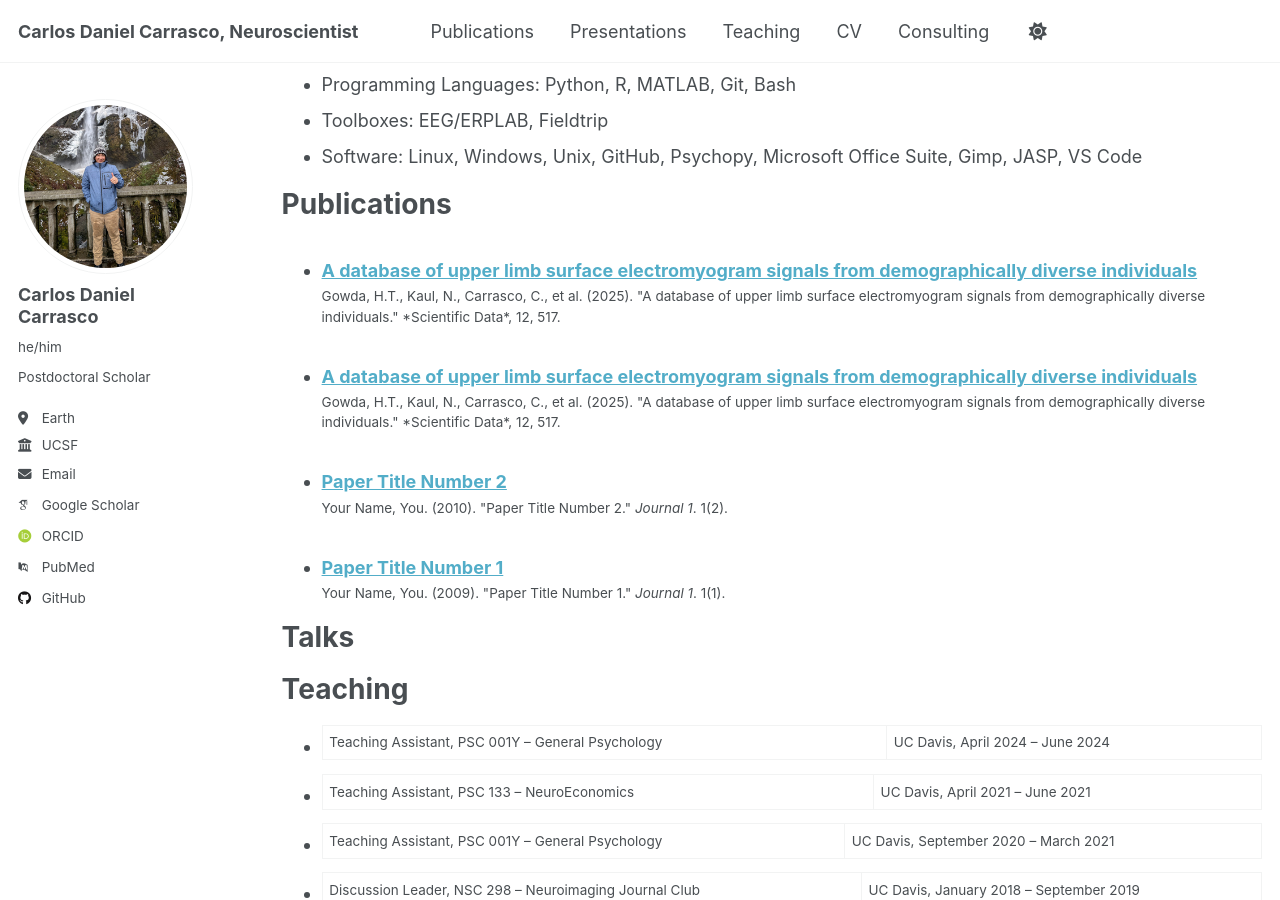
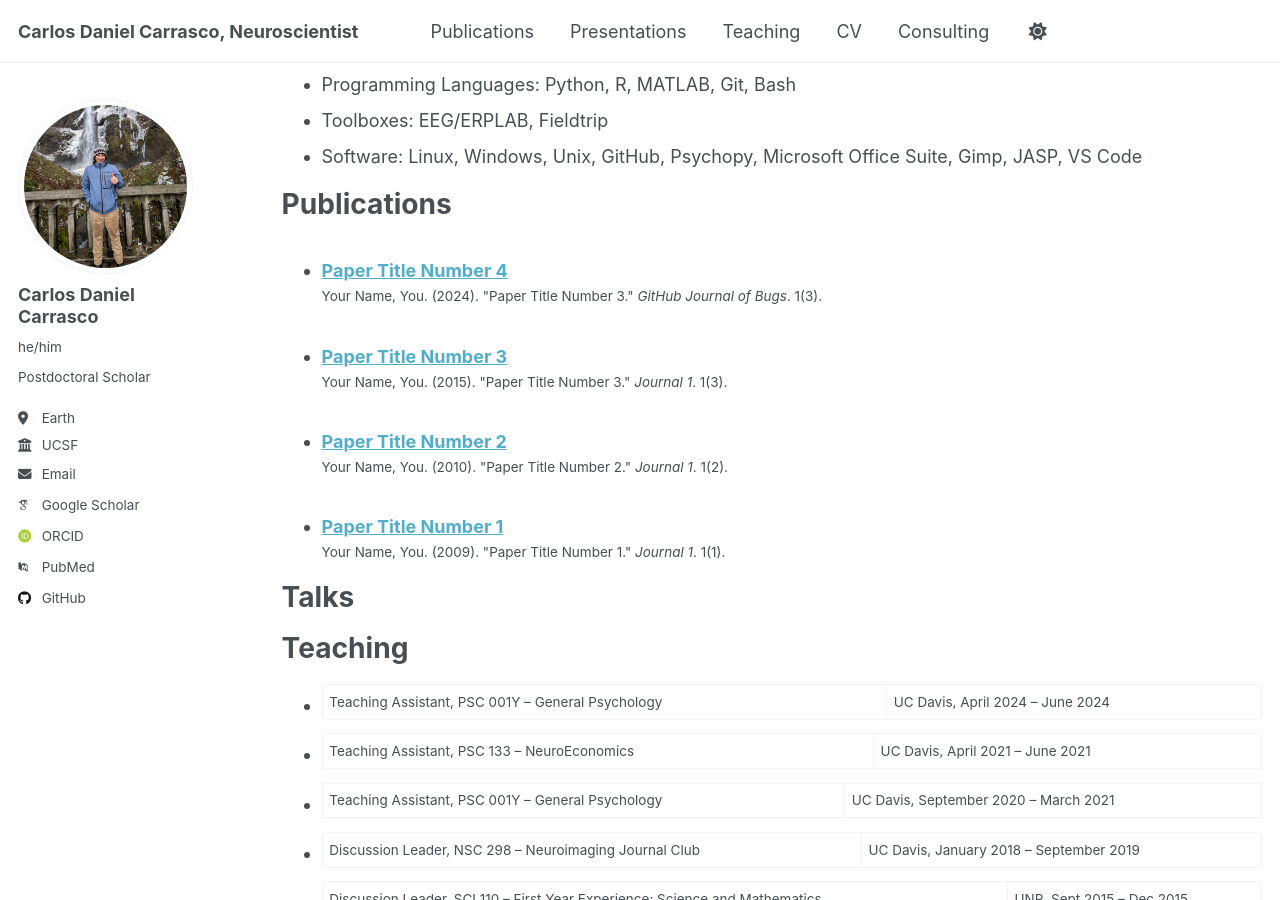
Before and after one commit to mojorisin24/mojorisin24.github.io, a Jekyll site: the page built from _pages/cv.md, in a window 1280 px wide and 900 px high, scrolled down 892 px. Built offline with Jekyll 4.4.1, drawn with Linux system fonts in a browser that asks for light colours; some web fonts are replaced.

Commit message:
fix
deleting pub info for now

```diff
--- a/_publications/2015-10-01-paper-title-number-3.md
+++ b/_publications/2015-10-01-paper-title-number-3.md
@@ -1,12 +1,14 @@
 ---
-title: "A database of upper limb surface electromyogram signals from demographically diverse individuals"
+title: "Paper Title Number 3"
 collection: publications
-category: datasets
-permalink: /publication/2025-03-27-upper-limb-emg-dataset
-excerpt: 'A comprehensive EMG dataset from 91 adults aged 18–92, capturing upper limb muscle activity and physiological measures to support fair and generalizable gesture decoding research.'
-date: 2025-03-27
-venue: 'Scientific Data'
-paperurl: 'https://www.nature.com/articles/s41597-025-04825-z'
-citation: 'Gowda, H.T., Kaul, N., Carrasco, C., et al. (2025). "A database of upper limb surface electromyogram signals from demographically diverse individuals." *Scientific Data*, 12, 517.'
+category: manuscripts
+permalink: /publication/2015-10-01-paper-title-number-3
+excerpt: 'This paper is about the number 3. The number 4 is left for future work.'
+date: 2015-10-01
+venue: 'Journal 1'
+slidesurl: 'http://academicpages.github.io/files/slides3.pdf'
+paperurl: 'http://academicpages.github.io/files/paper3.pdf'
+citation: 'Your Name, You. (2015). &quot;Paper Title Number 3.&quot; <i>Journal 1</i>. 1(3).'
 ---
-This dataset includes surface electromyogram (EMG) signals and physiological measures from 91 demographically diverse adults, aged 18 to 92. Participants were selected to represent a range of body mass indices (healthy, overweight, and obese). The dataset also includes measures such as skin hydration and elasticity, which may affect EMG signals. This resource provides a basis to study demographic confounds in EMG signals and serves as a benchmark to test the development of fair and unbiased algorithms that enable accurate hand gesture decoding across diverse subjects.
+
+The contents above will be part of a list of publications, if the user clicks the link for the publication than the contents of section will be rendered as a full page, allowing you to provide more information about the paper for the reader. When publications are displayed as a single page, the contents of the above "citation" field will automatically be included below this section in a smaller font.
--- a/_publications/2024-02-17-paper-title-number-4.md
+++ b/_publications/2024-02-17-paper-title-number-4.md
@@ -1,12 +1,13 @@
 ---
-title: "A database of upper limb surface electromyogram signals from demographically diverse individuals"
+title: "Paper Title Number 4"
 collection: publications
-category: datasets
-permalink: /publication/2025-03-27-upper-limb-emg-dataset
-excerpt: 'A comprehensive EMG dataset from 91 adults aged 18–92, capturing upper limb muscle activity and physiological measures to support fair and generalizable gesture decoding research.'
-date: 2025-03-27
-venue: 'Scientific Data'
-paperurl: 'https://www.nature.com/articles/s41597-025-04825-z'
-citation: 'Gowda, H.T., Kaul, N., Carrasco, C., et al. (2025). "A database of upper limb surface electromyogram signals from demographically diverse individuals." *Scientific Data*, 12, 517.'
+category: conferences
+permalink: /publication/2024-02-17-paper-title-number-4
+excerpt: 'This paper is about fixing template issue #693.'
+date: 2024-02-17
+venue: 'GitHub Journal of Bugs'
+paperurl: 'http://academicpages.github.io/files/paper3.pdf'
+citation: 'Your Name, You. (2024). &quot;Paper Title Number 3.&quot; <i>GitHub Journal of Bugs</i>. 1(3).'
 ---
-This dataset includes surface electromyogram (EMG) signals and physiological measures from 91 demographically diverse adults, aged 18 to 92. Participants were selected to represent a range of body mass indices (healthy, overweight, and obese). The dataset also includes measures such as skin hydration and elasticity, which may affect EMG signals. This resource provides a basis to study demographic confounds in EMG signals and serves as a benchmark to test the development of fair and unbiased algorithms that enable accurate hand gesture decoding across diverse subjects.
+
+The contents above will be part of a list of publications, if the user clicks the link for the publication than the contents of section will be rendered as a full page, allowing you to provide more information about the paper for the reader. When publications are displayed as a single page, the contents of the above "citation" field will automatically be included below this section in a smaller font.
```
